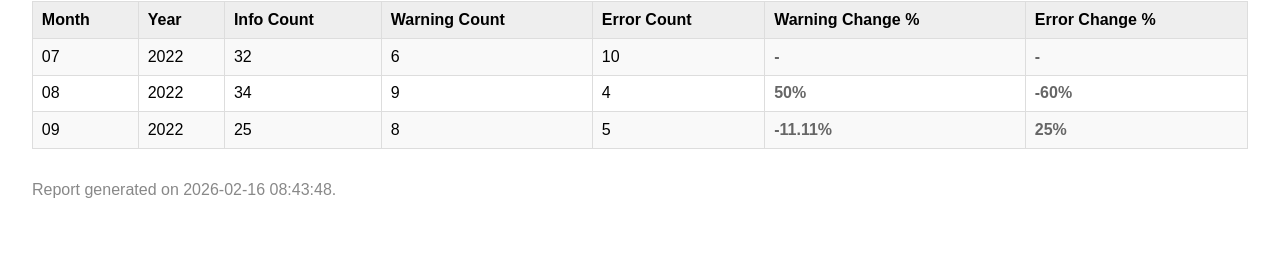
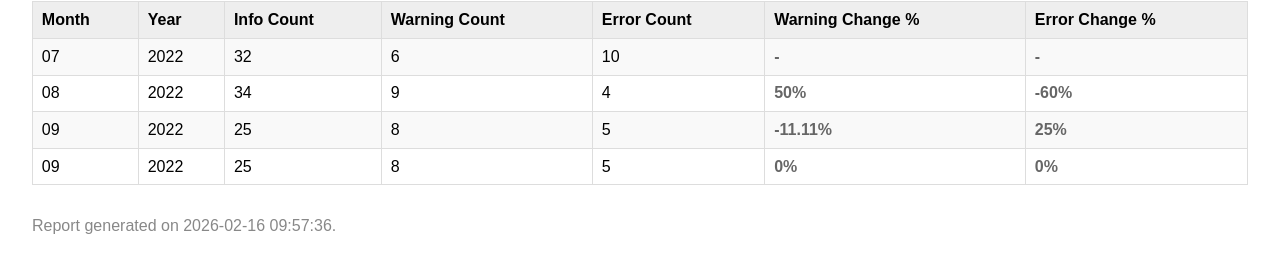
Before and after one commit to tokelly/TOkellyDevOpsChallenge, a plain HTML site: page report/index.html in a window 1280 px wide. Shown: the part 89-362 px from the top of the page. Drawn offline with Linux system fonts and the light colour scheme.

Commit message:
Update log report with new monthly data and improve script readability

```diff
--- a/report/index.html
+++ b/report/index.html
@@ -51,7 +51,16 @@
         <td class='pct'>-11.11%</td>
         <td class='pct'>25%</td>
     </tr>
+<tr>
+        <td>09</td>
+        <td>2022</td>
+        <td>25</td>
+        <td>8</td>
+        <td>5</td>
+        <td class='pct'>0%</td>
+        <td class='pct'>0%</td>
+    </tr>
     </table>
-    <p style='margin-top:2rem;color:#888;'>Report generated on 2026-02-16 08:43:48.</p>
+    <p style='margin-top:2rem;color:#888;'>Report generated on 2026-02-16 09:57:36.</p>
 </body>
 </html>
```
Also changed, not shown: report/report.json (+9 -0 lines), 2 other files.
